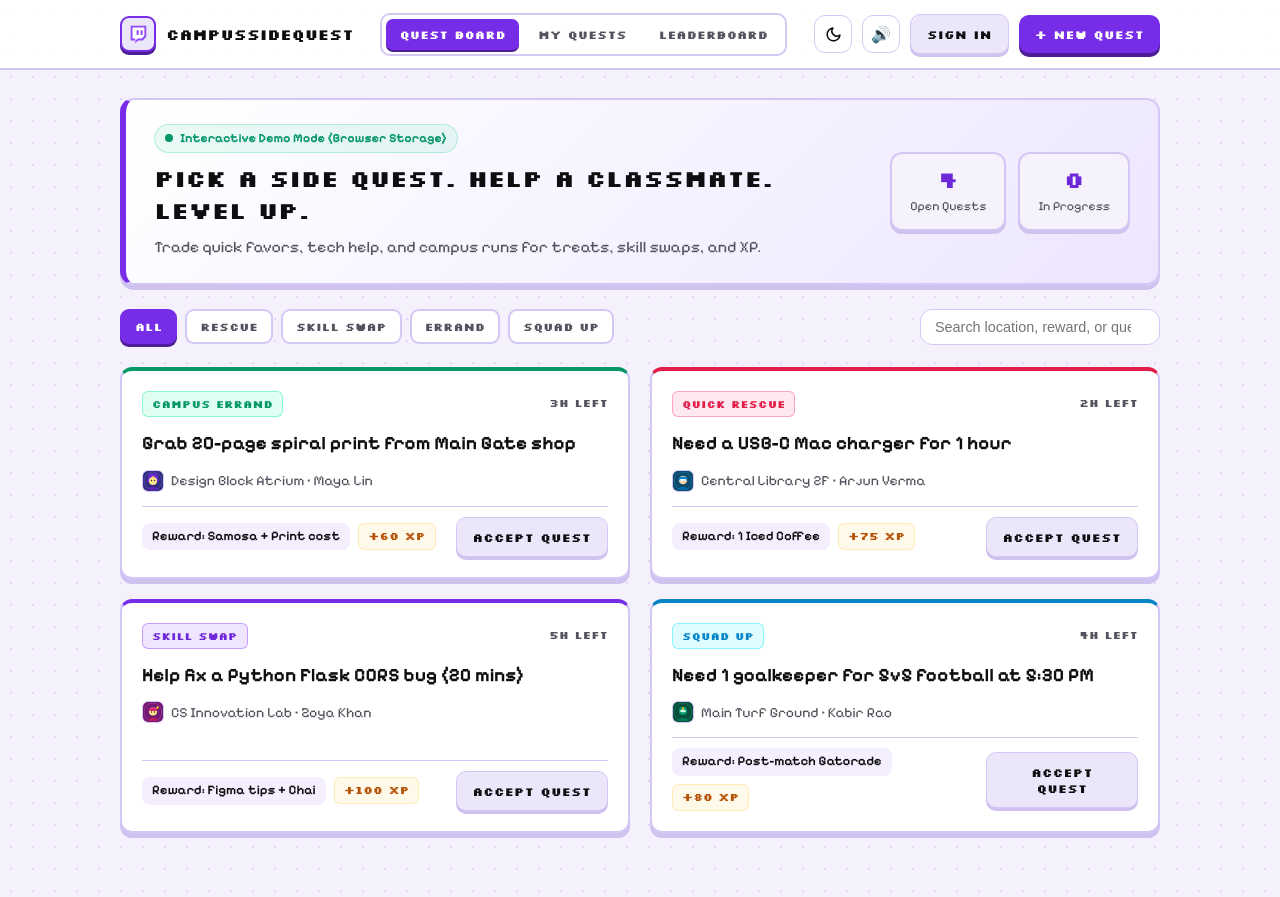
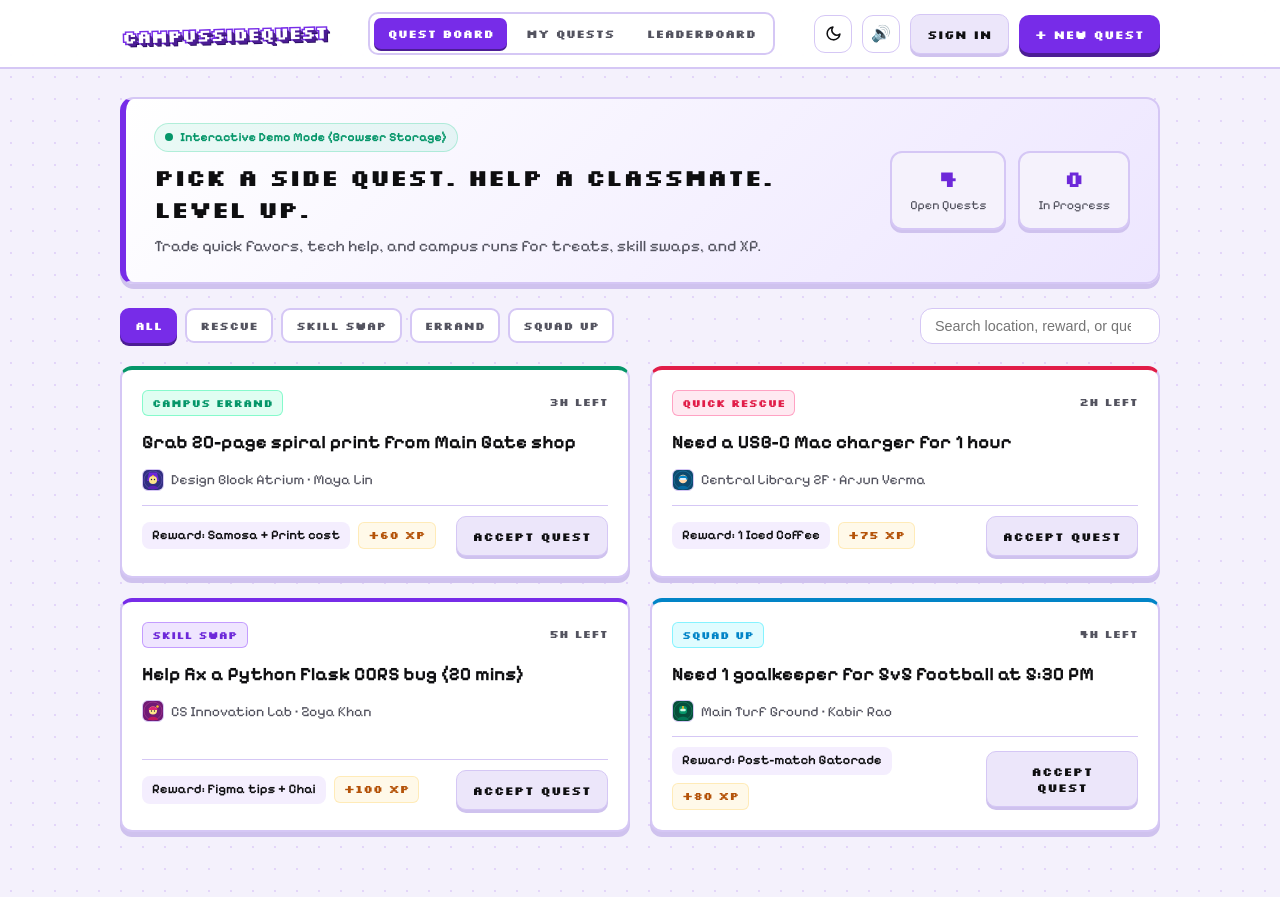
Before and after one commit to yuktha525/College-Side-Quest, a plain HTML site: page index.html in a window 1280 px wide. Both pictures are taken after a click on the button "Toggle theme". Drawn offline with Linux system fonts and the light colour scheme; no server answers.

Commit message:
Use extruded Twitch-style wordmark for CampusSideQuest logo

```diff
--- a/index.html
+++ b/index.html
@@ -15,16 +15,8 @@
   <!-- Top Game HUD -->
   <header class="hud-bar">
     <div class="hud-inner">
-      <button class="brand" id="brand-btn" type="button">
-        <span class="brand-icon" aria-hidden="true">
-          <svg width="22" height="22" viewBox="0 0 24 24" fill="none" xmlns="http://www.w3.org/2000/svg">
-            <path d="M4 3H21V15L17 19H12L9 22V19H4V3Z" fill="#9146FF"/>
-            <path d="M6 5H19V14L16 17H11.5L9 19.5V17H6V5Z" fill="#FFFFFF"/>
-            <rect x="10.5" y="8" width="2.2" height="5" fill="#9146FF"/>
-            <rect x="14.8" y="8" width="2.2" height="5" fill="#9146FF"/>
-          </svg>
-        </span>
-        <span class="brand-text">CampusSideQuest</span>
+      <button class="brand" id="brand-btn" type="button" aria-label="CampusSideQuest Home">
+        <span class="brand-wordmark">CampusSideQuest</span>
       </button>
 
       <nav class="nav-tabs" aria-label="Main navigation">
--- a/styles.css
+++ b/styles.css
@@ -121,24 +121,46 @@ html, body {
   color: var(--text);
   display: flex;
   align-items: center;
-  gap: 10px;
-  font-family: var(--font-pixel);
-  font-size: 0.96rem;
-  font-weight: 700;
-  letter-spacing: -0.02em;
   cursor: pointer;
-  padding: 4px 0;
+  padding: 4px 2px;
 }
 
-.brand-icon {
-  display: grid;
-  place-items: center;
-  width: 36px;
-  height: 36px;
-  border-radius: 9px;
-  background: var(--bg-elevated);
-  border: 2px solid var(--twitch);
-  box-shadow: 0 3px 0 var(--twitch-dark);
+.brand-wordmark {
+  display: inline-block;
+  font-family: var(--font-pixel);
+  font-size: 1.08rem;
+  font-weight: 700;
+  letter-spacing: -0.04em;
+  color: #ffffff;
+  -webkit-text-stroke: 1.5px var(--twitch-dark);
+  paint-order: stroke fill;
+  text-shadow:
+    1px 1px 0 var(--twitch),
+    2px 2px 0 var(--twitch),
+    3px 3px 0 var(--twitch-dark),
+    4px 4px 0 var(--twitch-dark);
+  transform: rotate(-1.5deg);
+  transition: transform 0.14s ease, text-shadow 0.14s ease;
+}
+
+.brand:hover .brand-wordmark {
+  transform: rotate(0deg) translate(-1px, -1px);
+  text-shadow:
+    1px 1px 0 var(--twitch),
+    2px 2px 0 var(--twitch),
+    3px 3px 0 var(--twitch),
+    4px 4px 0 var(--twitch-dark),
+    5px 5px 0 var(--twitch-dark);
+}
+
+html[data-theme="light"] .brand-wordmark {
+  color: #ffffff;
+  -webkit-text-stroke: 3px var(--twitch);
+  paint-order: stroke fill;
+  text-shadow:
+    2px 2px 0 var(--twitch-dark),
+    3px 3px 0 var(--twitch-dark),
+    4px 4px 0 #2e1065;
 }
 
 .nav-tabs {
```
